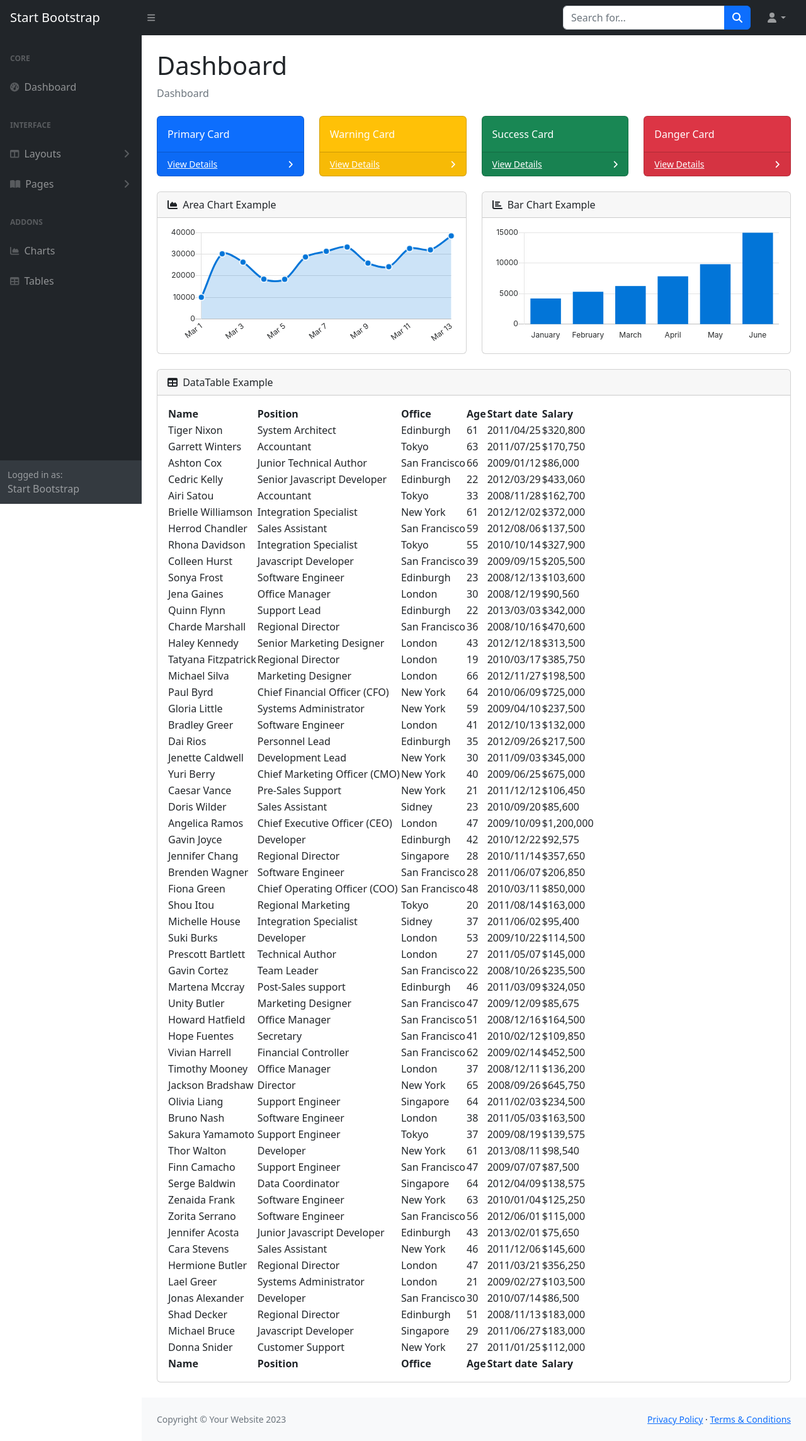
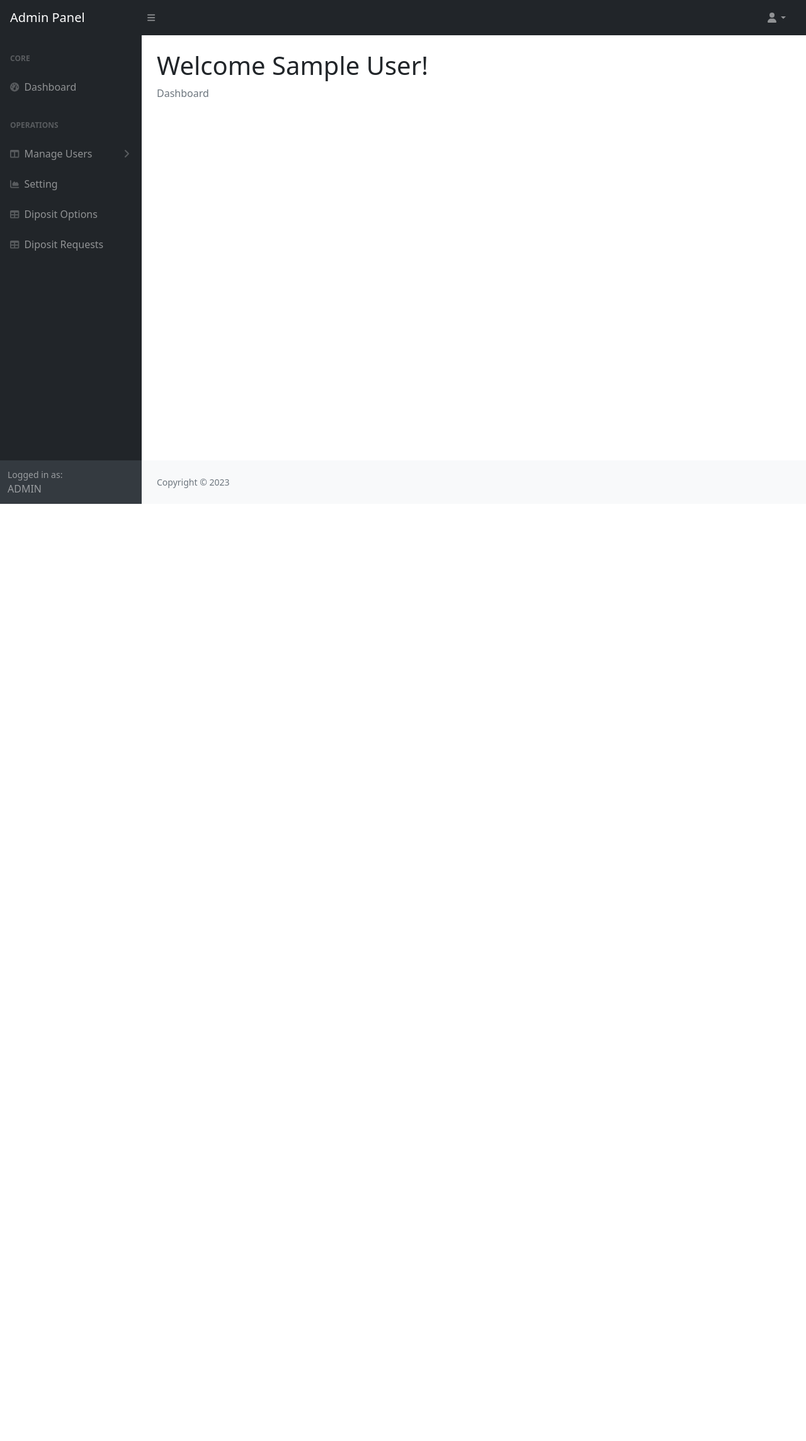
Before and after one commit to sabbir073/dashboard-shahriar, a PHP site: page / in a window 1280 px wide. Shown: the whole page at 63% size. After the commit the page ends 800 px from the top, so only its background shows below. Run offline with PHP 8.4, Linux system fonts and the light colour scheme; the visitor is signed in with stand-in values (Sample User, id 1); some libraries are stand-ins or nearby versions.

Commit message:
changed settings

```diff
--- a/config.php
+++ b/config.php
@@ -1,10 +1,15 @@
 <?php
+
+ini_set('display_errors', 1);
+ini_set('display_startup_errors', 1);
+error_reporting(E_ALL);
+
 /* Database credentials. Assuming you are running MySQL
 server with default setting (user 'root' with no password) */
 define('DB_SERVER', 'localhost');
 define('DB_USERNAME', 'root');
 define('DB_PASSWORD', '');
-define('DB_NAME', 'invoice');
+define('DB_NAME', 'shahu');
 
 /* Attempt to connect to MySQL database */
 $link = mysqli_connect(DB_SERVER, DB_USERNAME, DB_PASSWORD, DB_NAME);
--- a/footer.php
+++ b/footer.php
@@ -1,12 +1,12 @@
 <footer class="py-4 bg-light mt-auto">
                     <div class="container-fluid px-4">
                         <div class="d-flex align-items-center justify-content-between small">
-                            <div class="text-muted">Copyright &copy; Your Website 2023</div>
-                            <div>
+                            <div class="text-muted">Copyright &copy; <?php echo date("Y");?></div>
+                            <!-- <div>
                                 <a href="#">Privacy Policy</a>
                                 &middot;
                                 <a href="#">Terms &amp; Conditions</a>
-                            </div>
+                            </div> -->
                         </div>
                     </div>
                 </footer>
--- a/header.php
+++ b/header.php
@@ -1,3 +1,15 @@
+<?php
+// Initialize the session
+session_start();
+
+// Check if the user is logged in, if not then redirect him to login page
+if(!isset($_SESSION["loggedin"]) || $_SESSION["loggedin"] !== true){
+    header("location: login.php");
+    exit;
+}
+
+include("config.php");
+?>
 <!DOCTYPE html>
 <html lang="en">
     <head>
@@ -7,6 +19,7 @@
         <meta name="description" content="" />
         <meta name="author" content="" />
         <title>Dashboard - SB Admin</title>
+        <link rel="stylesheet" href="https://cdn.jsdelivr.net/npm/bootstrap@4.6.2/dist/css/bootstrap.min.css" integrity="sha384-xOolHFLEh07PJGoPkLv1IbcEPTNtaed2xpHsD9ESMhqIYd0nLMwNLD69Npy4HI+N" crossorigin="anonymous">
         <link href="https://cdn.jsdelivr.net/npm/simple-datatables@7.1.2/dist/style.min.css" rel="stylesheet" />
         <link href="css/styles.css" rel="stylesheet" />
         <script src="https://use.fontawesome.com/releases/v6.3.0/js/all.js" crossorigin="anonymous"></script>
@@ -14,14 +27,14 @@
     <body class="sb-nav-fixed">
         <nav class="sb-topnav navbar navbar-expand navbar-dark bg-dark">
             <!-- Navbar Brand-->
-            <a class="navbar-brand ps-3" href="index.html">Start Bootstrap</a>
+            <a class="navbar-brand ps-3" href="index.php">Admin Panel</a>
             <!-- Sidebar Toggle-->
             <button class="btn btn-link btn-sm order-1 order-lg-0 me-4 me-lg-0" id="sidebarToggle" href="#!"><i class="fas fa-bars"></i></button>
             <!-- Navbar Search-->
             <form class="d-none d-md-inline-block form-inline ms-auto me-0 me-md-3 my-2 my-md-0">
                 <div class="input-group">
-                    <input class="form-control" type="text" placeholder="Search for..." aria-label="Search for..." aria-describedby="btnNavbarSearch" />
-                    <button class="btn btn-primary" id="btnNavbarSearch" type="button"><i class="fas fa-search"></i></button>
+                    <!-- <input class="form-control" type="text" placeholder="Search for..." aria-label="Search for..." aria-describedby="btnNavbarSearch" />
+                    <button class="btn btn-primary" id="btnNavbarSearch" type="button"><i class="fas fa-search"></i></button> -->
                 </div>
             </form>
             <!-- Navbar-->
@@ -29,10 +42,10 @@
                 <li class="nav-item dropdown">
                     <a class="nav-link dropdown-toggle" id="navbarDropdown" href="#" role="button" data-bs-toggle="dropdown" aria-expanded="false"><i class="fas fa-user fa-fw"></i></a>
                     <ul class="dropdown-menu dropdown-menu-end" aria-labelledby="navbarDropdown">
-                        <li><a class="dropdown-item" href="#!">Settings</a></li>
+                        <!-- <li><a class="dropdown-item" href="#!">Settings</a></li>
                         <li><a class="dropdown-item" href="#!">Activity Log</a></li>
-                        <li><hr class="dropdown-divider" /></li>
-                        <li><a class="dropdown-item" href="#!">Logout</a></li>
+                        <li><hr class="dropdown-divider" /></li> -->
+                        <li><a class="dropdown-item" href="logout.php">Logout</a></li>
                     </ul>
                 </li>
             </ul>
@@ -43,23 +56,23 @@
                     <div class="sb-sidenav-menu">
                         <div class="nav">
                             <div class="sb-sidenav-menu-heading">Core</div>
-                            <a class="nav-link" href="index.html">
+                            <a class="nav-link" href="index.php">
                                 <div class="sb-nav-link-icon"><i class="fas fa-tachometer-alt"></i></div>
                                 Dashboard
                             </a>
-                            <div class="sb-sidenav-menu-heading">Interface</div>
+                            <div class="sb-sidenav-menu-heading">Operations</div>
                             <a class="nav-link collapsed" href="#" data-bs-toggle="collapse" data-bs-target="#collapseLayouts" aria-expanded="false" aria-controls="collapseLayouts">
                                 <div class="sb-nav-link-icon"><i class="fas fa-columns"></i></div>
-                                Layouts
+                                Manage Users
                                 <div class="sb-sidenav-collapse-arrow"><i class="fas fa-angle-down"></i></div>
                             </a>
                             <div class="collapse" id="collapseLayouts" aria-labelledby="headingOne" data-bs-parent="#sidenavAccordion">
                                 <nav class="sb-sidenav-menu-nested nav">
-                                    <a class="nav-link" href="layout-static.html">Static Navigation</a>
-                                    <a class="nav-link" href="layout-sidenav-light.html">Light Sidenav</a>
+                                    <a class="nav-link" href="#">View Users</a>
+                                    <a class="nav-link" href="#">Add User</a>
                                 </nav>
                             </div>
-                            <a class="nav-link collapsed" href="#" data-bs-toggle="collapse" data-bs-target="#collapsePages" aria-expanded="false" aria-controls="collapsePages">
+                            <!-- <a class="nav-link collapsed" href="#" data-bs-toggle="collapse" data-bs-target="#collapsePages" aria-expanded="false" aria-controls="collapsePages">
                                 <div class="sb-nav-link-icon"><i class="fas fa-book-open"></i></div>
                                 Pages
                                 <div class="sb-sidenav-collapse-arrow"><i class="fas fa-angle-down"></i></div>
@@ -89,21 +102,25 @@
                                         </nav>
                                     </div>
                                 </nav>
-                            </div>
-                            <div class="sb-sidenav-menu-heading">Addons</div>
-                            <a class="nav-link" href="charts.html">
+                            </div> -->
+                            <!-- <div class="sb-sidenav-menu-heading">Addons</div> -->
+                            <a class="nav-link" href="settings.php">
                                 <div class="sb-nav-link-icon"><i class="fas fa-chart-area"></i></div>
-                                Charts
+                                Setting
                             </a>
-                            <a class="nav-link" href="tables.html">
+                            <a class="nav-link" href="#">
                                 <div class="sb-nav-link-icon"><i class="fas fa-table"></i></div>
-                                Tables
+                                Diposit Options
+                            </a>
+                            <a class="nav-link" href="#">
+                                <div class="sb-nav-link-icon"><i class="fas fa-table"></i></div>
+                                Diposit Requests
                             </a>
                         </div>
                     </div>
                     <div class="sb-sidenav-footer">
                         <div class="small">Logged in as:</div>
-                        Start Bootstrap
+                        <?php echo strtoupper($_SESSION["role"]);?>
                     </div>
                 </nav>
             </div>
--- a/index.php
+++ b/index.php
@@ -1,11 +1,11 @@
 <?php include('header.php');?>
                 <main>
                     <div class="container-fluid px-4">
-                        <h1 class="mt-4">Dashboard</h1>
+                        <h1 class="mt-4">Welcome <?php echo $_SESSION["name"];?>!</h1>
                         <ol class="breadcrumb mb-4">
                             <li class="breadcrumb-item active">Dashboard</li>
                         </ol>
-                        <div class="row">
+                        <!-- <div class="row">
                             <div class="col-xl-3 col-md-6">
                                 <div class="card bg-primary text-white mb-4">
                                     <div class="card-body">Primary Card</div>
@@ -42,8 +42,8 @@
                                     </div>
                                 </div>
                             </div>
-                        </div>
-                        <div class="row">
+                        </div> -->
+                        <!-- <div class="row">
                             <div class="col-xl-6">
                                 <div class="card mb-4">
                                     <div class="card-header">
@@ -62,8 +62,8 @@
                                     <div class="card-body"><canvas id="myBarChart" width="100%" height="40"></canvas></div>
                                 </div>
                             </div>
-                        </div>
-                        <div class="card mb-4">
+                        </div> -->
+                        <!-- <div class="card mb-4">
                             <div class="card-header">
                                 <i class="fas fa-table me-1"></i>
                                 DataTable Example
@@ -550,7 +550,7 @@
                                     </tbody>
                                 </table>
                             </div>
-                        </div>
+                        </div> -->
                     </div>
                 </main>
                 <?php include('footer.php');?>
```
Also changed, not shown: login.php (+47 -21 lines), logout.php (added, +14 -0 lines), settings.php (added, +142 -0 lines), assets/img/S STAR FAIR LOGOO.png (added), assets/img/logo-social.png (deleted), assets/img/rsz_relax-area-hotel.jpg (added).
